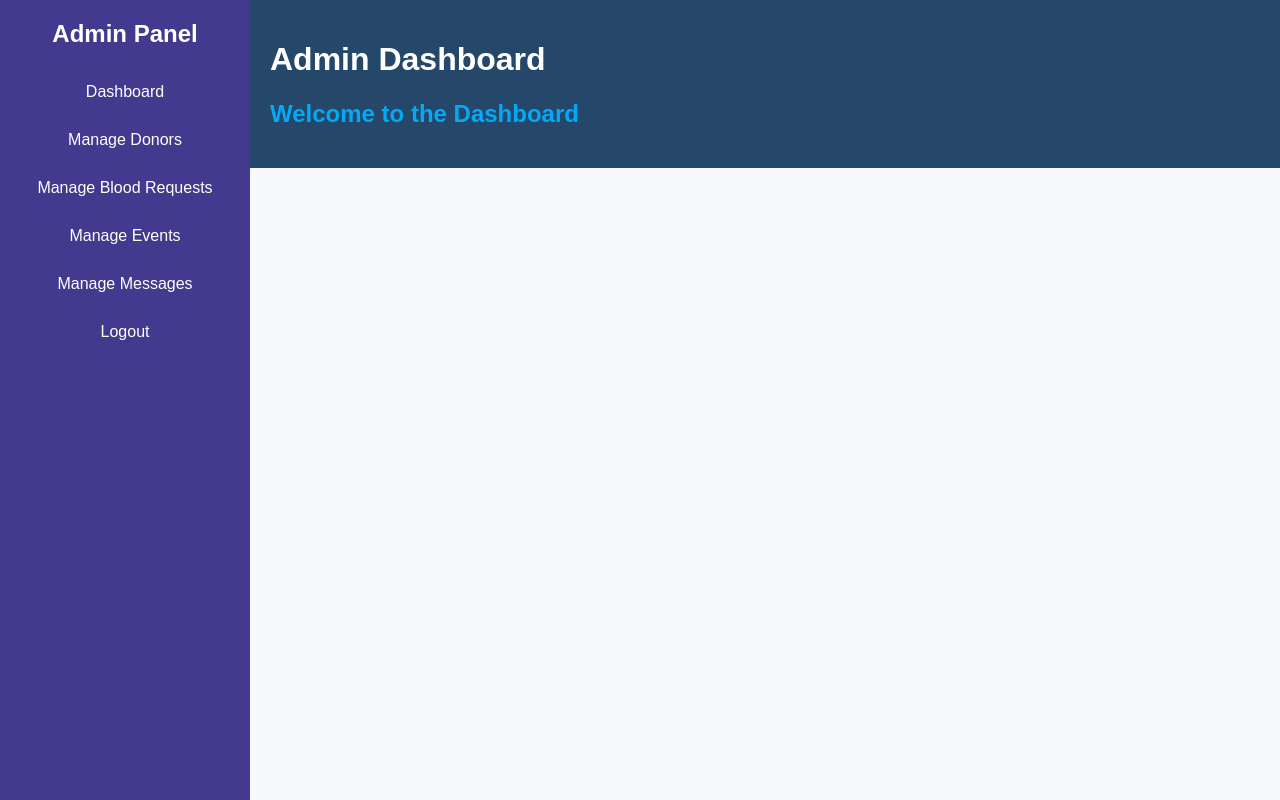
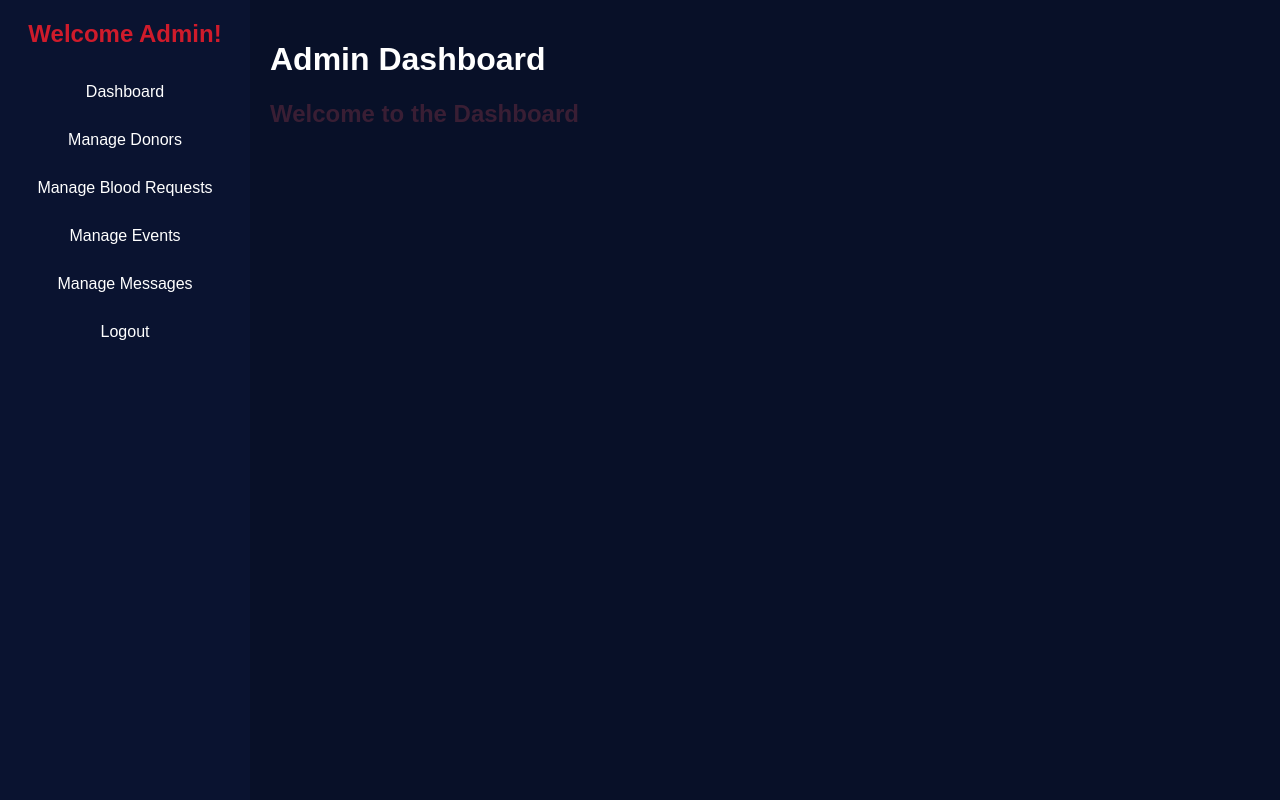
Before and after one commit to KaranRay444/BloodBridge, a PHP site: page /php/admin.php in a window 1280 px wide. Run offline with PHP 8.4, Linux system fonts and the light colour scheme; data that the repository does not hold is empty.

Commit message:
minor changes to admin page

```diff
--- a/footer.php
+++ b/footer.php
@@ -28,7 +28,7 @@
         <div class="social-media">
             <h4>Follow Us</h4>
             <ul>
-                <li><a href="#" class="social-icon facebook">Facebook</a></li>
+                <li><a href="http://fb.com/bloodbridge" class="social-icon facebook">Facebook</a></li>
                 <li><a href="#" class="social-icon twitter">Twitter</a></li>
                 <li><a href="#" class="social-icon instagram">Instagram</a></li>
                 <li><a href="#" class="social-icon linkedin">LinkedIn</a></li>
--- a/php/admin.php
+++ b/php/admin.php
@@ -1,21 +1,11 @@
 <?php
-// Start session and check if admin is logged in
-//session_start();
-//if (!isset($_SESSION['admin_logged_in'])) {
-    //header('Location: index.php');
-  //  exit();
-//}
-
-// Database connection (replace with your actual database connection details)
 include 'connect.php';
 
-// Fetch data from the relevant tables
 $donors_result = $conn->query("SELECT * FROM donors");
 $requests_result = $conn->query("SELECT * FROM need_blood");
 $events_result = $conn->query("SELECT * FROM events");
 $messages_result = $conn->query("SELECT * FROM messages");
 ?>
-
 <!DOCTYPE html>
 <html lang="en">
 <head>
@@ -27,23 +17,23 @@ $messages_result = $conn->query("SELECT * FROM messages");
             font-family: Arial, sans-serif;
             margin: 0;
             padding: 0;
-            background-color: #f8f9fa;
+            background-color: #081028;
         }
         .container {
             display: flex;
         }
-        /* Sidebar styles */
         .sidebar {
             width: 250px;
             height: 100vh;
-            background-color: #423a8e;
-            color: white;
+            background-color: #0a1330;
+            color: #ffffff;
             position: fixed;
         }
         .sidebar h2 {
             text-align: center;
             margin-top: 20px;
             margin-bottom: 20px;
+            color:#cf1b2b;
         }
         .sidebar ul {
             list-style-type: none;
@@ -60,18 +50,20 @@ $messages_result = $conn->query("SELECT * FROM messages");
             font-size: 16px;
         }
         .sidebar ul li a:hover {
-            background-color: #495057;
+            background-color: #0b1739;
         }
-        /* Main content area */
         .main-content {
             margin-left: 250px;
             padding: 20px;
             width: calc(100% - 250px);
-            background-color: #25476a;
-            color: #03a9f4;
+            background-color: #081028;
+            color:#ffff;
+        }
+        .main-content h2 {
+            color: #ff5a6533
         }
         .main-content h1 {
-            color: white;
+            color:#ffff;
         }
         .section {
             margin-bottom: 30px;
@@ -82,16 +74,16 @@ $messages_result = $conn->query("SELECT * FROM messages");
             margin-bottom: 20px;
         }
         table, th, td {
-            border: 1px solid #dee2e6;
+            border: 1px solid #0b1739;
         }
         th, td {
             padding: 10px;
             text-align: left;
         }
         th {
-            background-color: #e9ecef;
+            background-color: #0b1739f4;
+            color: #ff5a65;
         }
-        /* Button and hover effects */
         .btn {
             padding: 10px 20px;
             background-color: #007bff;
@@ -106,9 +98,8 @@ $messages_result = $conn->query("SELECT * FROM messages");
 </head>
 <body>
     <div class="container">
-        <!-- Sidebar -->
         <div class="sidebar">
-            <h2>Admin Panel</h2>
+            <h2>Welcome Admin!</h2>
             <ul>
                 <li><a href="admin.php?page=dashboard">Dashboard</a></li>
                 <li><a href="admin.php?page=manage_donors">Manage Donors</a></li>
@@ -119,11 +110,9 @@ $messages_result = $conn->query("SELECT * FROM messages");
             </ul>
         </div>
 
-        <!-- Main Content Area -->
         <div class="main-content">
             <h1>Admin Dashboard</h1>
             <?php
-                // Load content based on the menu option clicked
                 if (isset($_GET['page'])) {
                     $page = $_GET['page'];
 
--- a/php/connect.php
+++ b/php/connect.php
@@ -1,13 +1,11 @@
 <?php
-$servername = "localhost"; // Change if your database server is different
-$username = "root"; // Your MySQL username
-$password = ""; // Your MySQL password
-$dbname = "bloodb"; // Your database name
+$servername = "localhost";
+$username = "root";
+$password = "";
+$dbname = "bloodb";
 
-// Create connection
 $conn = new mysqli($servername, $username, $password, $dbname);
 
-// Check connection
 if ($conn->connect_error) {
     die("Connection failed: " . $conn->connect_error);
 }
--- a/php/donor.php
+++ b/php/donor.php
@@ -100,7 +100,6 @@
 include('connect.php');
 
 if ($_SERVER["REQUEST_METHOD"] == "POST") {
-    // Retrieve form data
     $name = $_POST['donor-name'];
     $age = $_POST['donor-age'];
     $bloodType = $_POST['blood-type'];
@@ -112,24 +111,20 @@ if ($_SERVER["REQUEST_METHOD"] == "POST") {
     $lastDonationDate = $_POST['last-donation-date'];
     $message = $_POST['message'];
 
-    // Prepare the SQL statement
     $stmt = $conn->prepare("INSERT INTO donors (name, age, blood_type, gender, weight, contact, email, address, last_donation_date, message) VALUES (?, ?, ?, ?, ?, ?, ?, ?, ?, ?)");
 
     if ($stmt === false) {
         die("Prepare failed: " . htmlspecialchars($conn->error));
     }
 
-    // Bind parameters
     $stmt->bind_param("sississsss", $name, $age, $bloodType, $gender, $weight, $contact, $email, $address, $lastDonationDate, $message);
 
-    // Execute the statement
     if ($stmt->execute()) {
         echo "New donor registered successfully";
     } else {
         echo "Error: " . $stmt->error;
     }
 
-    // Close the statement and connection
     $stmt->close();
     $conn->close();
 }
--- a/php/events.php
+++ b/php/events.php
@@ -1,8 +1,6 @@
 <?php
-// Include the database connection
 include 'connect.php';
 
-// Fetch events from the database
 $sql = "SELECT * FROM events";
 $result = $conn->query($sql);
 
@@ -19,6 +17,5 @@ if ($result->num_rows > 0) {
     echo "<p>No upcoming events</p>";
 }
 
-// Close the connection
 $conn->close();
 ?>
--- a/php/manage_donors.php
+++ b/php/manage_donors.php
@@ -1,7 +1,6 @@
 <?php
-include 'connect.php'; // Database connection
+include 'connect.php';
 
-// Fetch donors from the database
 $donors_result = $conn->query("SELECT * FROM donors");
 
 ?>
--- a/php/manage_messages.php
+++ b/php/manage_messages.php
@@ -1,7 +1,6 @@
 <?php
-include 'connect.php'; // Database connection
+include 'connect.php';
 
-// Fetch messages from the need_blood table
 $messages_result = $conn->query("SELECT id, name, email, subject, message, created_at FROM messages");
 ?>
 
--- a/php/manage_requests.php
+++ b/php/manage_requests.php
@@ -1,7 +1,6 @@
 <?php
-include 'connect.php'; // Database connection
+include 'connect.php';
 
-// Fetch blood requests from the database
 $requests_result = $conn->query("SELECT * FROM need_blood");
 
 ?>
--- a/php/need.php
+++ b/php/need.php
@@ -122,7 +122,6 @@ if ($_SERVER["REQUEST_METHOD"] == "POST") {
 
 
 <?php include('../header.php'); ?>
-
 <div class="need-blood-container">
     <div class="need-blood-form">
         <div class="need-blood-header">
```
Also changed, not shown: assets/css/style.css (+0 -7 lines), php/contact.php (+4 -7 lines), php/manage_events.php (+1 -9 lines).
